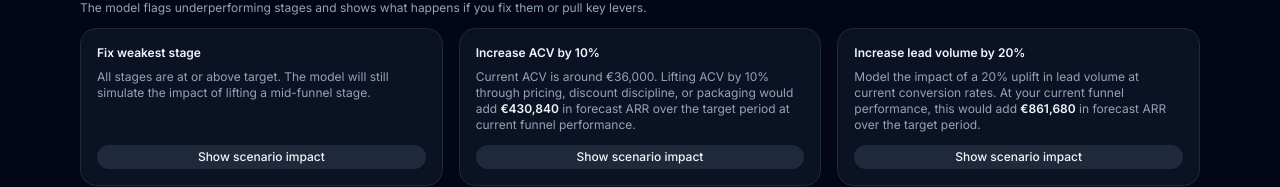
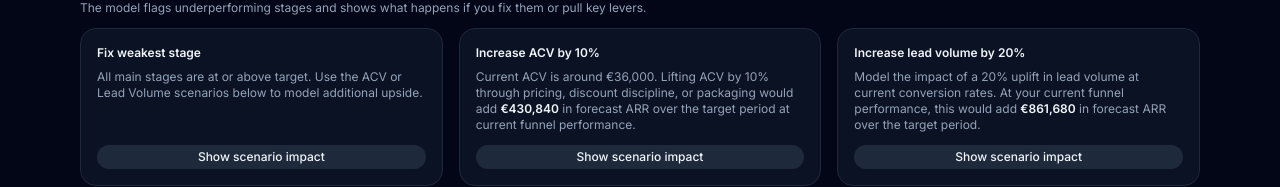
Before and after one commit to powerstephen/saas-throughput-tracker, a Next.js app: page / in a window 1280 px wide. Shown: the part 997-1184 px from the top of the page. Built offline with nearby package versions, Linux system fonts and the light colour scheme.

Commit message:
Update MainDashboard.tsx

```diff
--- a/components/MainDashboard.tsx
+++ b/components/MainDashboard.tsx
@@ -187,7 +187,9 @@ const MainDashboard: React.FC<MainDashboardProps> = ({ benchmarks }) => {
   }, [conversionRates, benchmarks]);
 
   // 🔁 Shared scenario calculator used for both previews and applying scenarios
-  const computeScenarioMetrics = (scenario: ScenarioId): ScenarioMetrics | null => {
+  const computeScenarioMetrics = (
+    scenario: ScenarioId
+  ): ScenarioMetrics | null => {
     const weeksInTimeframe = benchmarks.timeframeWeeks;
     const monthsInTargetPeriod = weeksInTimeframe / 4.345;
     const yearsInTargetPeriod = weeksInTimeframe / 52;
@@ -659,7 +661,8 @@ const MainDashboard: React.FC<MainDashboardProps> = ({ benchmarks }) => {
                     )}
                   </>
                 ) : (
-                  "All stages are at or above target. The model will still simulate the impact of lifting a mid-funnel stage."
+                  // 🔴 CHANGED COPY HERE ONLY
+                  "All main stages are at or above target. Use the ACV or Lead Volume scenarios below to model additional upside."
                 )}
               </p>
             </div>
```
